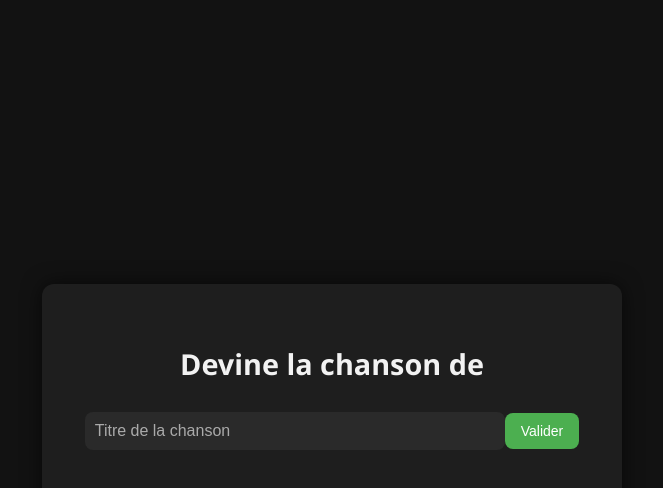
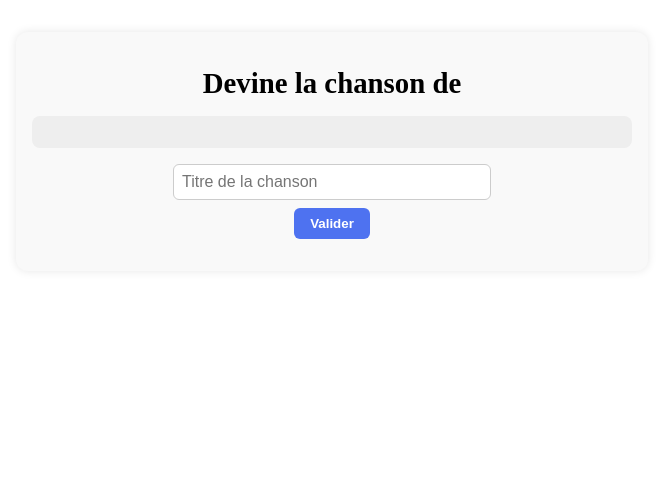
Before and after one commit to Rhaliwyr/lopotichat, a Next.js app: page /game in a window 1280 px wide. Shown: the top 488 px of the page, without its empty margins (308-971 px from the left). Built offline with nearby package versions, Linux system fonts and the light colour scheme.

Commit message:
Once again...

```diff
--- /dev/null
+++ b/app/game/game.css
@@ -0,0 +1,58 @@
+.container {
+  max-width: 600px;
+  margin: 2rem auto;
+  padding: 1rem;
+  background: #f9f9f9;
+  border-radius: 12px;
+  box-shadow: 0 0 10px rgba(0, 0, 0, 0.1);
+}
+
+h1 {
+  font-size: 1.8rem;
+  text-align: center;
+  margin-bottom: 1rem;
+}
+
+pre {
+  background: #eee;
+  padding: 1rem;
+  border-radius: 8px;
+  white-space: pre-wrap;
+  margin-bottom: 1rem;
+}
+
+form {
+  display: flex;
+  gap: 0.5rem;
+  flex-direction: column;
+  align-items: center;
+}
+
+input[type="text"] {
+  padding: 0.5rem;
+  font-size: 1rem;
+  width: 100%;
+  max-width: 300px;
+  border: 1px solid #ccc;
+  border-radius: 6px;
+}
+
+button {
+  padding: 0.5rem 1rem;
+  background-color: #4e72f0;
+  color: white;
+  border: none;
+  border-radius: 6px;
+  cursor: pointer;
+  font-weight: bold;
+}
+
+button:hover {
+  background-color: #3b5bd6;
+}
+
+p {
+  text-align: center;
+  font-weight: bold;
+  margin-top: 1rem;
+}
--- /dev/null
+++ b/app/game/game.jsx
@@ -0,0 +1,62 @@
+"use client";
+
+import { useEffect, useState } from "react";
+import { useSearchParams } from "next/navigation";
+import "./game.css"; // ou adapte selon ton organisation CSS
+
+export default function Game() {
+  const searchParams = useSearchParams();
+  const artist = searchParams.get("artist");
+
+  const [lyrics, setLyrics] = useState("");
+  const [title, setTitle] = useState("");
+  const [input, setInput] = useState("");
+  const [feedback, setFeedback] = useState("");
+
+  useEffect(() => {
+    async function loadSong() {
+      try {
+        const res = await fetch(`/api/lyrics?artist=${encodeURIComponent(artist)}`);
+        const data = await res.json();
+
+        setLyrics(data.lyrics);
+        setTitle(data.title);
+      } catch (e) {
+        setFeedback("Erreur lors du chargement des paroles.");
+      }
+    }
+
+    if (artist) {
+      loadSong();
+    }
+  }, [artist]);
+
+  function handleSubmit(e) {
+    e.preventDefault();
+    if (input.trim().toLowerCase() === title.toLowerCase()) {
+      setFeedback("🎉 Bonne réponse !");
+    } else {
+      setFeedback("❌ Mauvaise réponse, essaie encore.");
+    }
+  }
+
+  return (
+    <div className="container">
+      <h1>Devine la chanson de {artist}</h1>
+      <pre>{lyrics}</pre>
+
+      <form onSubmit={handleSubmit}>
+        <input
+          type="text"
+          value={input}
+          onChange={(e) => setInput(e.target.value)}
+          placeholder="Titre de la chanson"
+          required
+        />
+        <button type="submit">Valider</button>
+      </form>
+
+      <p>{feedback}</p>
+    </div>
+  );
+}
--- a/app/game/page.jsx
+++ b/app/game/page.jsx
@@ -1,63 +1,10 @@
-// /app/game/page.jsx
-"use client";
-
-import { useEffect, useState } from "react";
-import { useSearchParams } from "next/navigation";
-import styles from "../globals.css"; // Ou adapte selon ta config
+import { Suspense } from "react";
+import Game from "./Game";
 
 export default function GamePage() {
-  const searchParams = useSearchParams();
-  const artist = searchParams.get("artist");
-
-  const [lyrics, setLyrics] = useState("");
-  const [title, setTitle] = useState("");
-  const [input, setInput] = useState("");
-  const [feedback, setFeedback] = useState("");
-
-  useEffect(() => {
-    async function loadSong() {
-      try {
-        const res = await fetch(`/api/lyrics?artist=${encodeURIComponent(artist)}`);
-        const data = await res.json();
-
-        setLyrics(data.lyrics);
-        setTitle(data.title);
-      } catch (e) {
-        setFeedback("Erreur lors du chargement des paroles.");
-      }
-    }
-
-    if (artist) {
-      loadSong();
-    }
-  }, [artist]);
-
-  function handleSubmit(e) {
-    e.preventDefault();
-    if (input.trim().toLowerCase() === title.toLowerCase()) {
-      setFeedback("🎉 Bonne réponse !");
-    } else {
-      setFeedback("❌ Mauvaise réponse, essaie encore.");
-    }
-  }
-
   return (
-    <div className="container">
-      <h1>Devine la chanson de {artist}</h1>
-      <pre>{lyrics}</pre>
-
-      <form onSubmit={handleSubmit}>
-        <input
-          type="text"
-          value={input}
-          onChange={(e) => setInput(e.target.value)}
-          placeholder="Titre de la chanson"
-          required
-        />
-        <button type="submit">Valider</button>
-      </form>
-
-      <p>{feedback}</p>
-    </div>
+    <Suspense fallback={<div>Chargement du jeu...</div>}>
+      <Game />
+    </Suspense>
   );
 }
```
